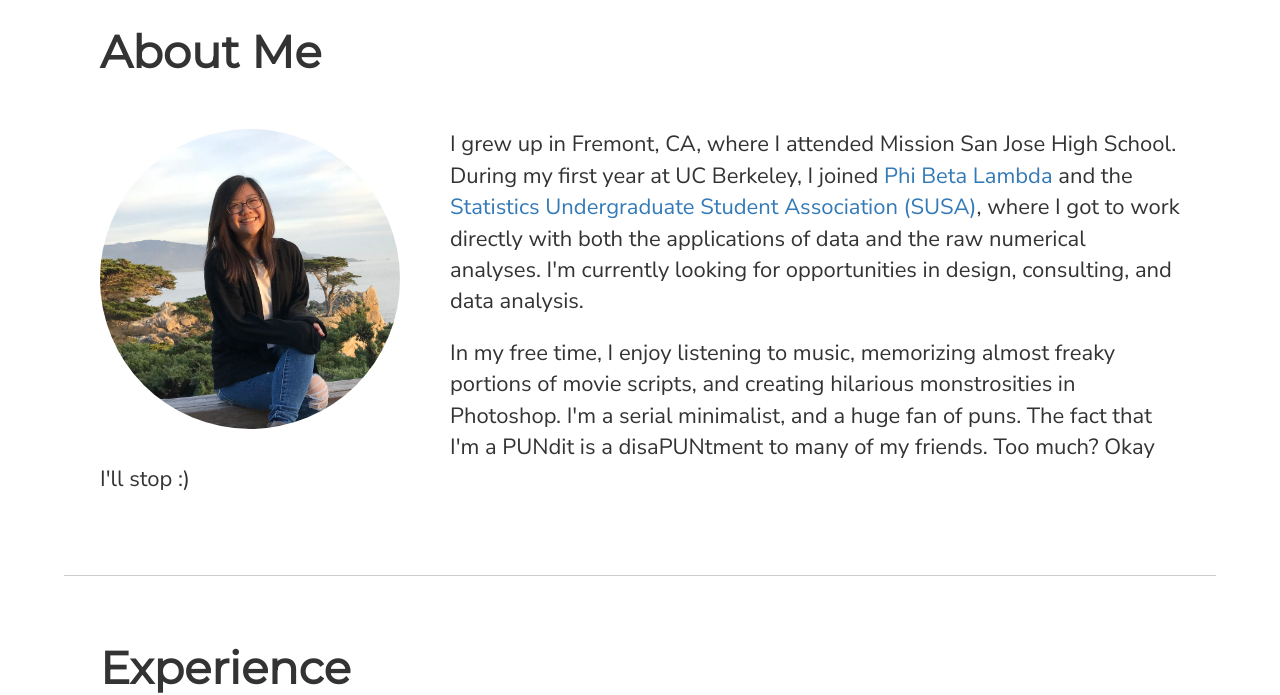
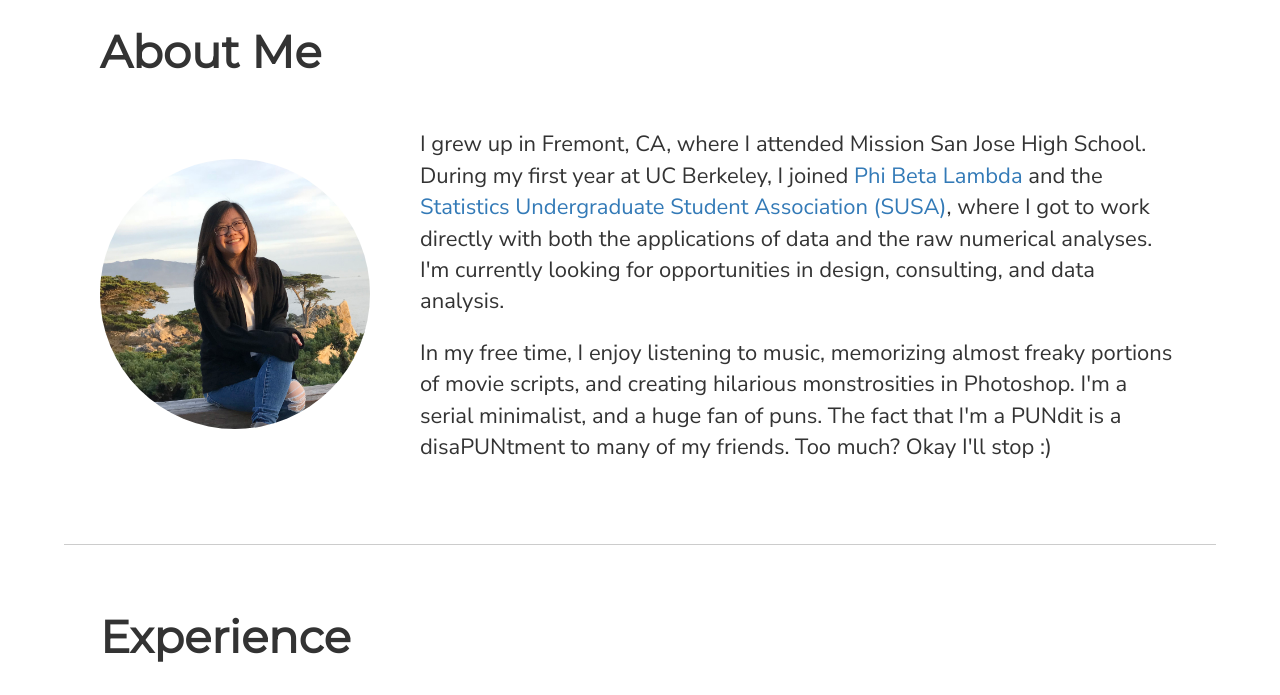
Before and after one commit to caro-chen/caro-chen.github.io, a plain HTML site: page index.html in a window 1280 px wide. Shown: the part 840-1535 px from the top of the page. Drawn offline with nearby package versions, Linux system fonts and the light colour scheme; a web font is replaced by a local one.

Commit message:
changed pic size

```diff
--- a/index.html
+++ b/index.html
@@ -39,7 +39,7 @@
 	<br>
 	<div class = "text_body">
 		<p style="font-family: 'Montserrat'; font-size: 45px; padding-bottom: 35px; padding-top: 30px"><b>About Me</b></p>
-		<img class = "pic" src = "main_pic.jpg" alt = "picture" style = "width: 300px; margin-right: 50px; margin-bottom: 30px">
+		<img class = "pic" src = "main_pic.jpg" alt = "picture" style = "width: 270px; margin-right: 50px; margin-bottom: 30px; margin-top: 30px">
 		<p style = "font-size: 22px">I grew up in Fremont, CA, where I attended Mission San Jose High School. During my first year at UC Berkeley, I joined <a href = "https://berkeleypbltech.github.io/PBLPortal/home.html" target="_blank">Phi Beta Lambda</a> and the <a href = "https://susa.berkeley.edu" target="_blank">Statistics Undergraduate Student Association (SUSA)</a>, where I got to work directly with both the applications of data and the raw numerical analyses. I'm currently looking for opportunities in design, consulting, and data analysis.</a></p>
 		<br>
 		<p style = "font-size: 22px">In my free time, I enjoy listening to music, memorizing almost freaky portions of movie scripts, and creating hilarious monstrosities in Photoshop. I'm a serial minimalist, and a huge fan of puns. The fact that I'm a PUNdit is a disaPUNtment to many of my friends. Too much? Okay I'll stop :)</p>
```
